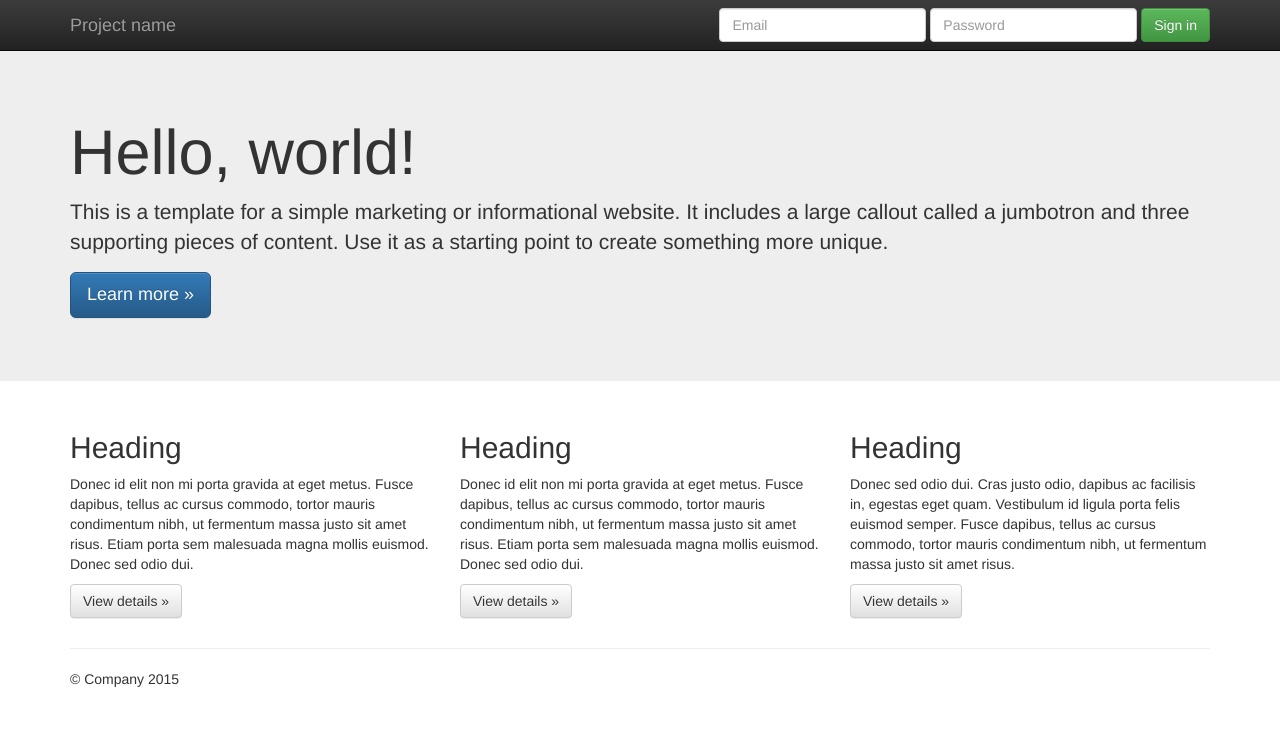
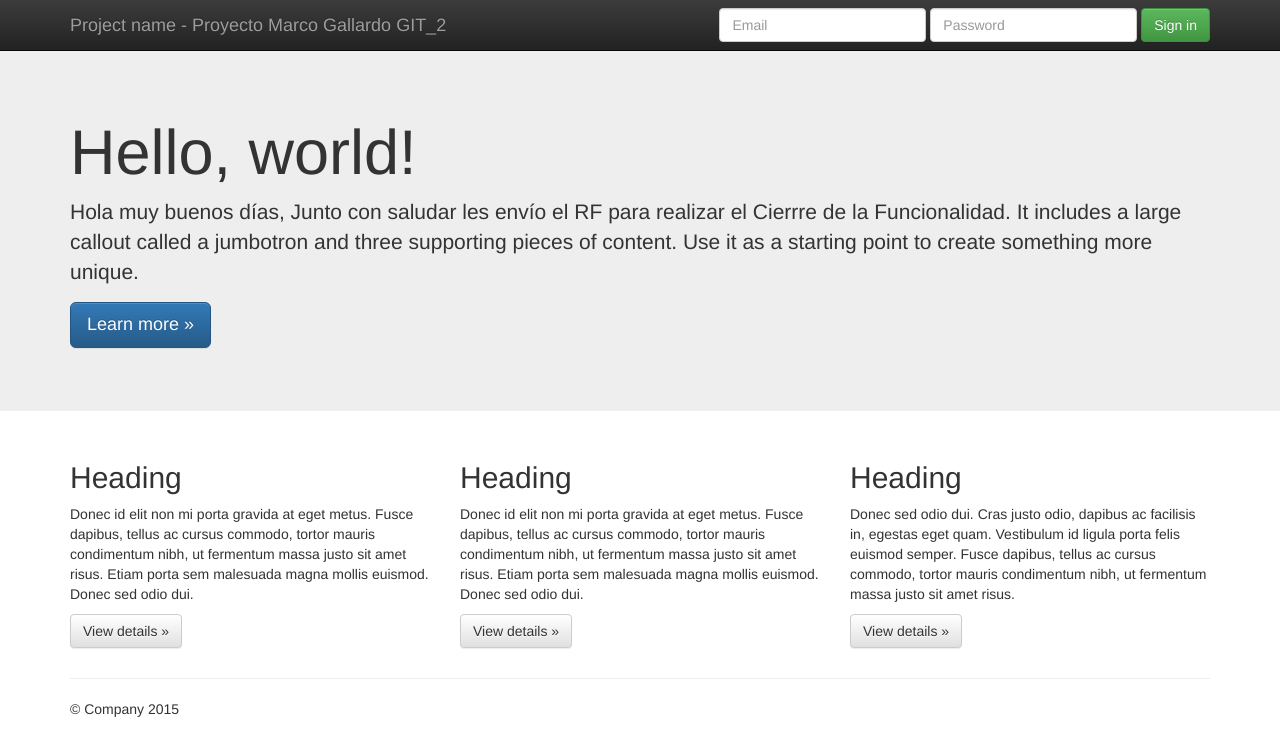
Before and after one commit to Koehn0142/Trabajo2_Marco_Gallardo, a plain HTML site: page index.html in a window 1280 px wide. Drawn offline with nearby package versions, Linux system fonts and the light colour scheme.

Commit message:
se sube archivo index_2

```diff
--- a/index.html
+++ b/index.html
@@ -36,7 +36,7 @@
             <span class="icon-bar"></span>
             <span class="icon-bar"></span>
           </button>
-          <a class="navbar-brand" href="#">Project name</a>
+          <a class="navbar-brand" href="#">Project name - Proyecto Marco Gallardo GIT_2</a>
         </div>
         <div id="navbar" class="navbar-collapse collapse">
           <form class="navbar-form navbar-right" role="form">
@@ -56,7 +56,7 @@
     <div class="jumbotron">
       <div class="container">
         <h1>Hello, world!</h1>
-        <p>This is a template for a simple marketing or informational website. It includes a large callout called a jumbotron and three supporting pieces of content. Use it as a starting point to create something more unique.</p>
+        <p>Hola muy buenos días, Junto con saludar les envío el RF para realizar el Cierrre de la Funcionalidad. It includes a large callout called a jumbotron and three supporting pieces of content. Use it as a starting point to create something more unique.</p>
         <p><a class="btn btn-primary btn-lg" href="#" role="button">Learn more &raquo;</a></p>
       </div>
     </div>
```
